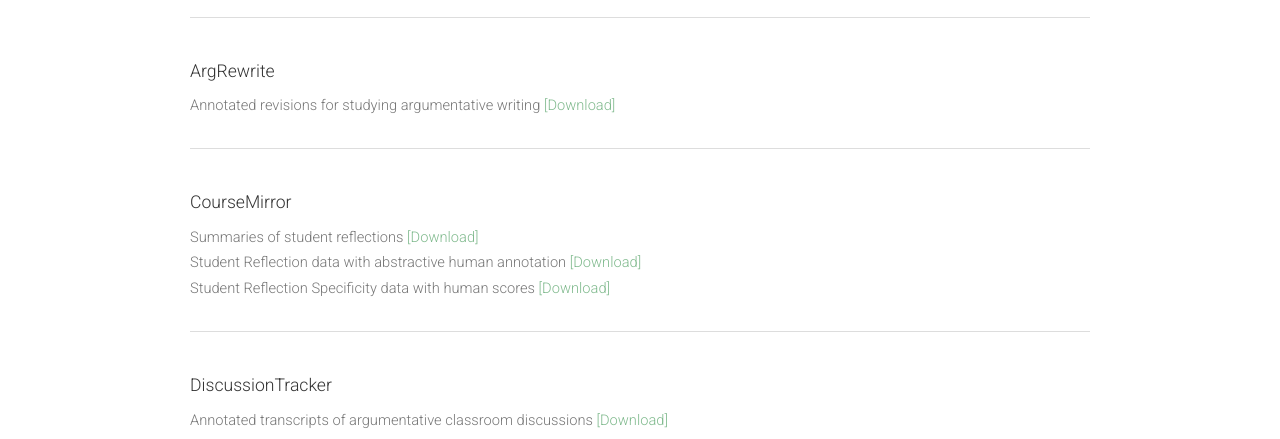
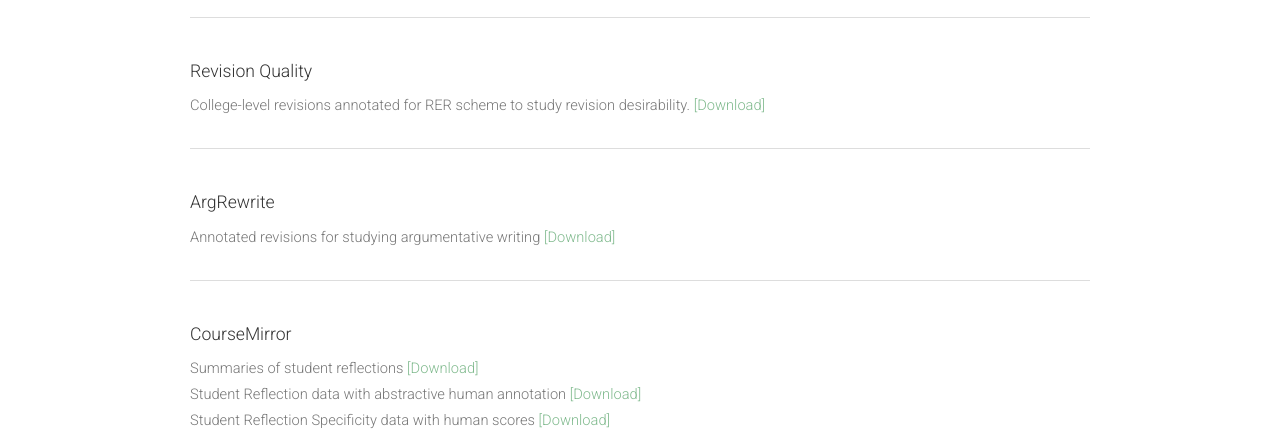
Before and after one commit to petal-cs-pitt/petal-cs-pitt.github.iod, a plain HTML site: page data.html in a window 1280 px wide. Shown: the part 361-800 px from the top of the page. Drawn offline with nearby package versions, Linux system fonts and the light colour scheme.

Commit message:
Upload college level RER annotated data

```diff
--- a/data.html
+++ b/data.html
@@ -57,6 +57,13 @@
 					<header>
 						<h2>Data</h2>
 
+                        <hr/>
+                        <ul>
+                        <span class="byline"><font color="#333">Revision Quality</font></span>
+                        <p>
+                        College-level revisions annotated for RER scheme to study revision desirability.
+                        <a href="Data/College-RER-Annotated-Afrin2020.zip">[Download]</a>
+                        </ul>
 
                         <hr/>
                         <ul>
```
